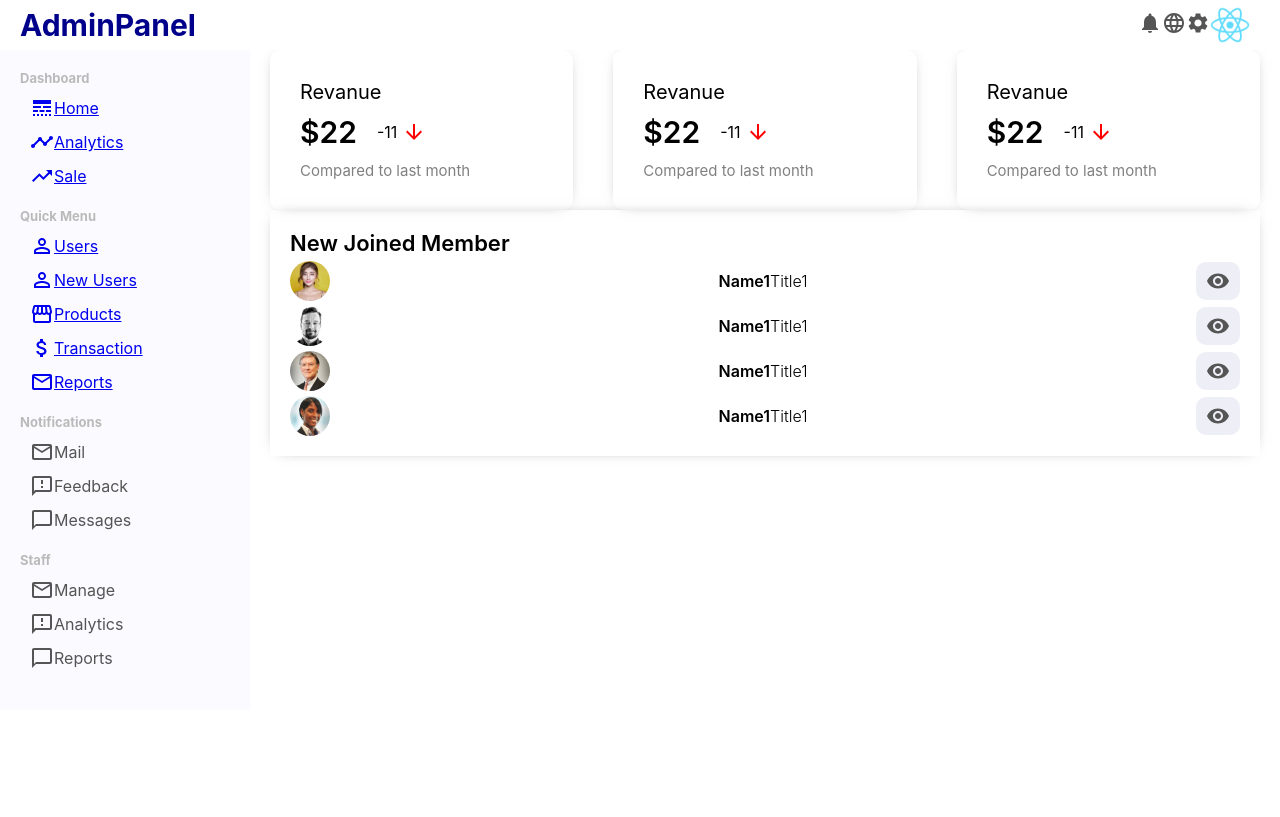
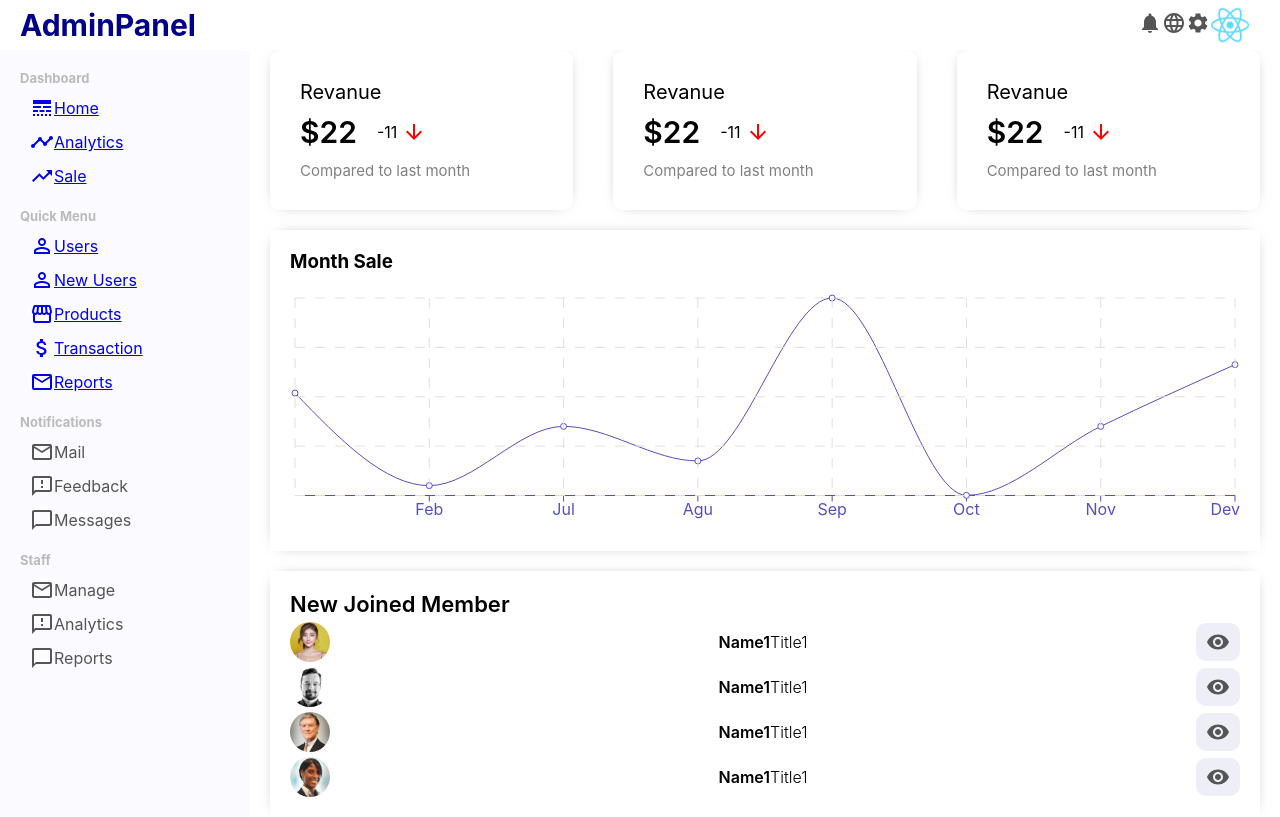
Before and after one commit to mesismart/CmsAdminPanel, a React (Create React App) app: page / in a window 1280 px wide. Built offline with nearby package versions, Linux system fonts and the light colour scheme.

Commit message:
chart component added

```diff
--- a/package.json
+++ b/package.json
@@ -15,6 +15,7 @@
     "react-router-dom": "^6.25.1",
     "react-scripts": "5.0.1",
     "rechart": "^0.0.1",
+    "recharts": "^2.12.7",
     "web-vitals": "^2.1.4"
   },
   "scripts": {
--- /dev/null
+++ b/src/Components/Chart/Chart.css
@@ -0,0 +1,9 @@
+.chart{
+    margin: 20px;
+    padding: 20px;
+    box-shadow: 0 0 15px -10px rgb(0, 0, 0,0.75);
+}
+
+.chartTitle{
+    margin-bottom: 20px;
+}
--- a/src/Components/Chart/Chart.jsx
+++ b/src/Components/Chart/Chart.jsx
@@ -1,7 +1,21 @@
 import React from 'react'
 
-export default function Chart() {
+import {ResponsiveContainer,LineChart,Line,XAxis,CartesianGrid,Tooltip} from 'recharts'
+
+import './Chart.css'
+
+export default function Chart({title,data,dataKey,grid}) {
   return (
-    <div>Chart</div>
+    <div className="chart">
+      <h3 className="chartTitle">{title}</h3>
+      <ResponsiveContainer  width="100%" aspect={4}>
+        <LineChart data={data}>
+          <XAxis dataKey="name" stroke='#5550bd'/>
+          <Line type={'monotone'} dataKey={dataKey} stroke='#5550bd'/>
+          <Tooltip/>
+          {grid&& <CartesianGrid stroke='#e0dfdf'strokeDasharray={10}/>}
+        </LineChart>
+      </ResponsiveContainer>
+    </div>
   )
 }
--- a/src/Components/Widgets/Widget.jsx
+++ b/src/Components/Widgets/Widget.jsx
@@ -9,7 +9,7 @@ export default function Widget() {
     <div className="widgetSm">
         <span className="widgetSmTitle">New Joined Member</span>
         <ul className="widgetSmList">
-        <li className="widgetSmListItem">
+            <li className="widgetSmListItem">
                 <img src="images/Profile/prof1.jfif" className='widgetSmImg' />
                 <div className="widgetSmUser">
                     <span className="widgetSmUserName">Name1</span>
--- a/src/Pages/Home/Home.js
+++ b/src/Pages/Home/Home.js
@@ -1,11 +1,14 @@
 import React from "react";
 import Feature from "../../Components/features/Feature";
 import Widget from "../../Components/Widgets/Widget";
+import Chart from "../../Components/Chart/Chart";
+import { xAxisData } from "../../datas";
 
 export default function Home() {
   return (
     <div className="home">
       <Feature />
+      <Chart grid title={"Month Sale"} data={xAxisData} dataKey={"sale"} />
       <div className="homeWidgets">
         <Widget />
       </div>
--- a/src/datas.js
+++ b/src/datas.js
@@ -1,27 +1,27 @@
-let xAxisData = [
+export let xAxisData = [
   {
     name: "Jan",
+    sale: 166_000,
+  },
+  {
+    name: "Feb",
+    sale: 16_000,
+  },
+  {
+    name: "Jul",
     sale: 112_000,
   },
   {
-    name: "Feb",
-    sale: 112_000,
+    name: "Agu",
+    sale: 56_000,
   },
   {
-    name: "Mar",
-    sale: 112_000,
-  },
-  {
-    name: "Jan",
-    sale: 112_000,
-  },
-  {
-    name: "Jan",
-    sale: 112_000,
+    name: "Sep",
+    sale: 320_000,
   },
   {
     name: "Oct",
-    sale: 112_000,
+    sale: 255,
   },
   {
     name: "Nov",
@@ -29,10 +29,6 @@ let xAxisData = [
   },
   {
     name: "Dev",
-    sale: 112_000,
-  },
-  {
-    name: "Jan",
-    sale: 112_000,
+    sale: 212_000,
   },
 ];
```
Also changed, not shown: 1 other file (tests, documents, lock files or other folders).
